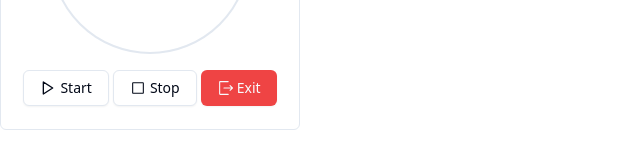
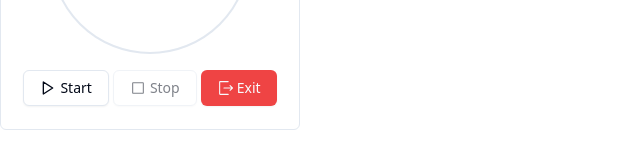
Before and after one commit to raioramalho/raiodoro, a React (Vite) app: page / in a window 1280 px wide. Shown: the part 170-330 px from the top of the page, without its empty margins (0-640 px from the left). Built offline with nearby package versions, Linux system fonts and the light colour scheme.

Commit message:
Novas alteraçoes e fixes no botao stop.

```diff
--- a/src/App.tsx
+++ b/src/App.tsx
@@ -1,6 +1,4 @@
 import { useState, useEffect } from "react";
-import { tauri } from "@tauri-apps/api";
-import { ask } from "@tauri-apps/api/dialog";
 import { sendNotification } from "@tauri-apps/api/notification";
 import { Backend_log } from "./cases/backend_log";
 import {
@@ -9,6 +7,11 @@ import {
 } from "@tauri-apps/api/notification";
 import { ControlButtons } from "./components/app/control-buttons";
 import { Relogio } from "./components/app/relogio";
+import handleStart from "./actions/handle.start";
+import handleStop from "./actions/handle.stop";
+import handlePause from "./actions/handle.pause";
+import handleExit from "./actions/handle.exit";
+import handleChange from "./actions/handle.change";
 
 function App() {
   async function request_permission() {
@@ -62,62 +65,34 @@ function App() {
     return () => clearInterval(interval);
   }, [timer, isRunning]);
 
-  function handleStart() {
-    setIsRunning(true);
-  }
-
-  function handlePause() {
-    setIsRunning(false);
-    setTimer(timer);
-  }
-
-  async function handleStop() {
-    await ask("Deseja zerar o timer?", "Raio⚡️Doro")
-      .then((res: boolean) => {
-        if (res) {
-          Backend_log("User selected stop timer.");
-          setIsRunning(false);
-          setTimer("00:00");
-        }
-        Backend_log("User selected don't stop timer.");
-      })
-      .catch((err) => {
-        Backend_log(`${JSON.stringify(err)}`);
-      });
-  }
-
-  async function handleExit() {
-    Backend_log("Send ask for the user.");
-    await ask("Deseja mesmo fechar o pomodoro?", "Raio⚡️Doro")
-      .then((res) => {
-        res
-          ? tauri.invoke("exit_app", {})
-          : Backend_log("User selected don't close.");
-      })
-      .catch((err) => {
-        Backend_log(`${JSON.stringify(err)}`);
-      });
-  }
-
-  function handleChange(e: any) {
-    const value = e.target.value;
-    if (/^\d{0,2}:\d{0,2}$/.test(value) || value === "") {
-      setTimer(value);
-    }
-  }
-
   return (
     <main
       id="main"
       className="antialiased w-[300px] h-[300px] flex flex-col justify-center items-center p-4 border rounded-md z-10"
     >
-      <Relogio isRunning={isRunning} handleChange={handleChange} timer={timer} />
+      <Relogio
+        isRunning={isRunning}
+        handleChange={(e: any) => {
+          handleChange(e, setTimer);
+        }}
+        timer={timer}
+      />
+
       <ControlButtons
+        timer={timer}
         isRunning={isRunning}
-        handleStart={handleStart}
-        handlePause={handlePause}
-        handleStop={handleStop}
-        handleExit={handleExit}
+        handleStart={() => {
+          handleStart(setIsRunning);
+        }}
+        handlePause={() => {
+          handlePause(setIsRunning, setTimer, timer);
+        }}
+        handleStop={() => {
+          handleStop(setIsRunning, setTimer, Backend_log);
+        }}
+        handleExit={() => {
+          handleExit(Backend_log);
+        }}
       />
     </main>
   );
--- /dev/null
+++ b/src/actions/handle.change.ts
@@ -0,0 +1,6 @@
+export default function handleChange(e: any, setTimer: any) {
+  const value = e.target.value;
+  if (/^\d{0,2}:\d{0,2}$/.test(value) || value === "") {
+    setTimer(value);
+  }
+}
--- /dev/null
+++ b/src/actions/handle.exit.ts
@@ -0,0 +1,15 @@
+import { tauri } from "@tauri-apps/api";
+import { ask } from "@tauri-apps/api/dialog";
+
+export default async function handleExit(Backend_log: any) {
+  Backend_log("Send ask for the user.");
+  await ask("Deseja mesmo fechar o pomodoro?", "Raio⚡️Doro")
+    .then((res) => {
+      res
+        ? tauri.invoke("exit_app", {})
+        : Backend_log("User selected don't close.");
+    })
+    .catch((err) => {
+      Backend_log(`${JSON.stringify(err)}`);
+    });
+}
--- /dev/null
+++ b/src/actions/handle.pause.ts
@@ -0,0 +1,4 @@
+export default function handlePause(setIsRunning: any, setTimer: any, timer: any) {
+  setIsRunning(false);
+  setTimer(timer);
+}
--- /dev/null
+++ b/src/actions/handle.start.ts
@@ -0,0 +1,3 @@
+export default function handleStart(setIsRunning: any) {
+  setIsRunning(true);
+}
--- /dev/null
+++ b/src/actions/handle.stop.ts
@@ -0,0 +1,16 @@
+import { ask } from "@tauri-apps/api/dialog";
+
+export default async function handleStop(setIsRunning: any, setTimer: any, Backend_log: any) {
+  await ask("Deseja zerar o timer?", "Raio⚡️Doro")
+    .then((res: boolean) => {
+      if (res) {
+        Backend_log("User selected stop timer.");
+        setIsRunning(false);
+        setTimer("00:00");
+      }
+      Backend_log("User selected don't stop timer.");
+    })
+    .catch((err) => {
+      Backend_log(`${JSON.stringify(err)}`);
+    });
+}
--- a/src/components/app/control-buttons.tsx
+++ b/src/components/app/control-buttons.tsx
@@ -5,12 +5,13 @@ import { StartButton } from "./start-button";
 import { StopButton } from "./stop-button";
 
 type ControlButtonsProps = {
+  timer: string;
   isRunning: boolean;
   handleStart: any;
   handlePause: any;
   handleStop: any;
   handleExit: any;
-}
+};
 
 export function ControlButtons(props: ControlButtonsProps) {
   return (
@@ -23,11 +24,15 @@ export function ControlButtons(props: ControlButtonsProps) {
       ) : (
         <StartButton onClick={props.handleStart} />
       )}
-        <StopButton onClick={props.handleStop} isRunning={props.isRunning} />
-        <Button onClick={props.handleExit} variant={"destructive"} className="gap-1">
+      <StopButton onClick={props.handleStop} isRunning={props.isRunning} timer={props.timer} />
+      <Button
+        onClick={props.handleExit}
+        variant={"destructive"}
+        className="gap-1"
+      >
         <ExitIcon className="w-4 h-4" />
         Exit
       </Button>
     </div>
-    )
+  );
 }
--- a/src/components/app/relogio.tsx
+++ b/src/components/app/relogio.tsx
@@ -5,7 +5,7 @@ type RelogioProps = {
   isRunning: boolean;
   handleChange: any;
   timer: string;
-}
+};
 
 export function Relogio(props: RelogioProps) {
   return (
@@ -21,5 +21,5 @@ export function Relogio(props: RelogioProps) {
         value={props.timer}
       />
     </div>
-    )
+  );
 }
--- a/src/components/app/stop-button.tsx
+++ b/src/components/app/stop-button.tsx
@@ -4,6 +4,7 @@ import { Button } from "../ui/button";
 type StopButtonProps = {
   onClick: any;
   isRunning: boolean;
+  timer: string;
 };
 
 export function StopButton(props: StopButtonProps) {
@@ -12,7 +13,7 @@ export function StopButton(props: StopButtonProps) {
       onClick={props.onClick}
       variant={"outline"}
       className="gap-1"
-      disabled={props.isRunning}
+      disabled={props.isRunning || props.timer === "00:00" ? true : false}
     >
       <StopIcon className="w-4 h-4" />
       Stop
--- a/src/main.tsx
+++ b/src/main.tsx
@@ -5,9 +5,9 @@ import "./styles.css";
 import { ThemeProvider } from "./components/ui-theme/theme-provider";
 
 ReactDOM.createRoot(document.getElementById("root") as HTMLElement).render(
-  <React.StrictMode>
+  // <React.StrictMode>
     <ThemeProvider defaultTheme="system" storageKey="vite-ui-theme">
       <App />
     </ThemeProvider>
-  </React.StrictMode>
+  // </React.StrictMode>
 );
```
Also changed, not shown: 1 other file (tests, documents, lock files or other folders). Lines whose indentation alone changed are shown as unchanged.
